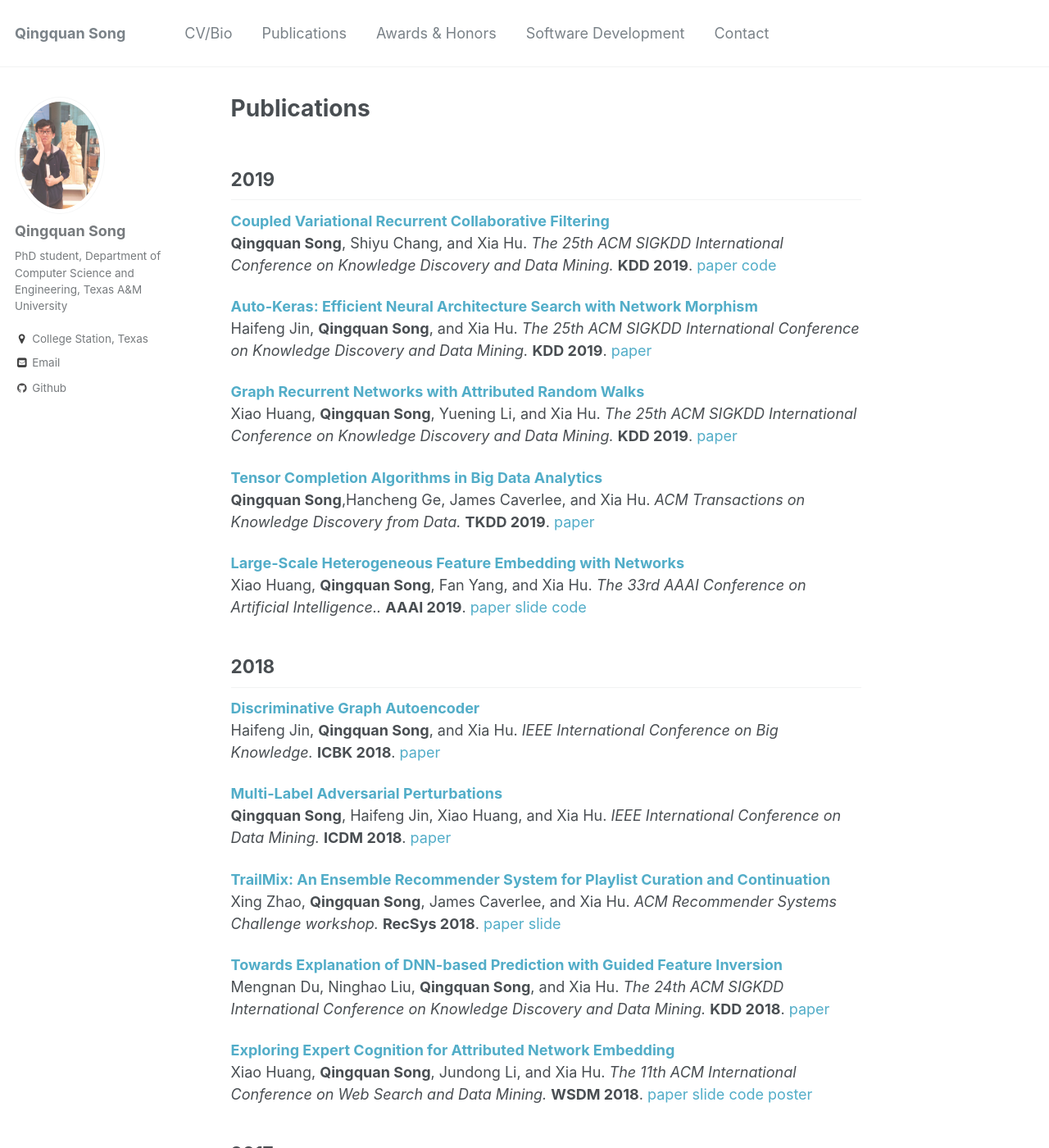
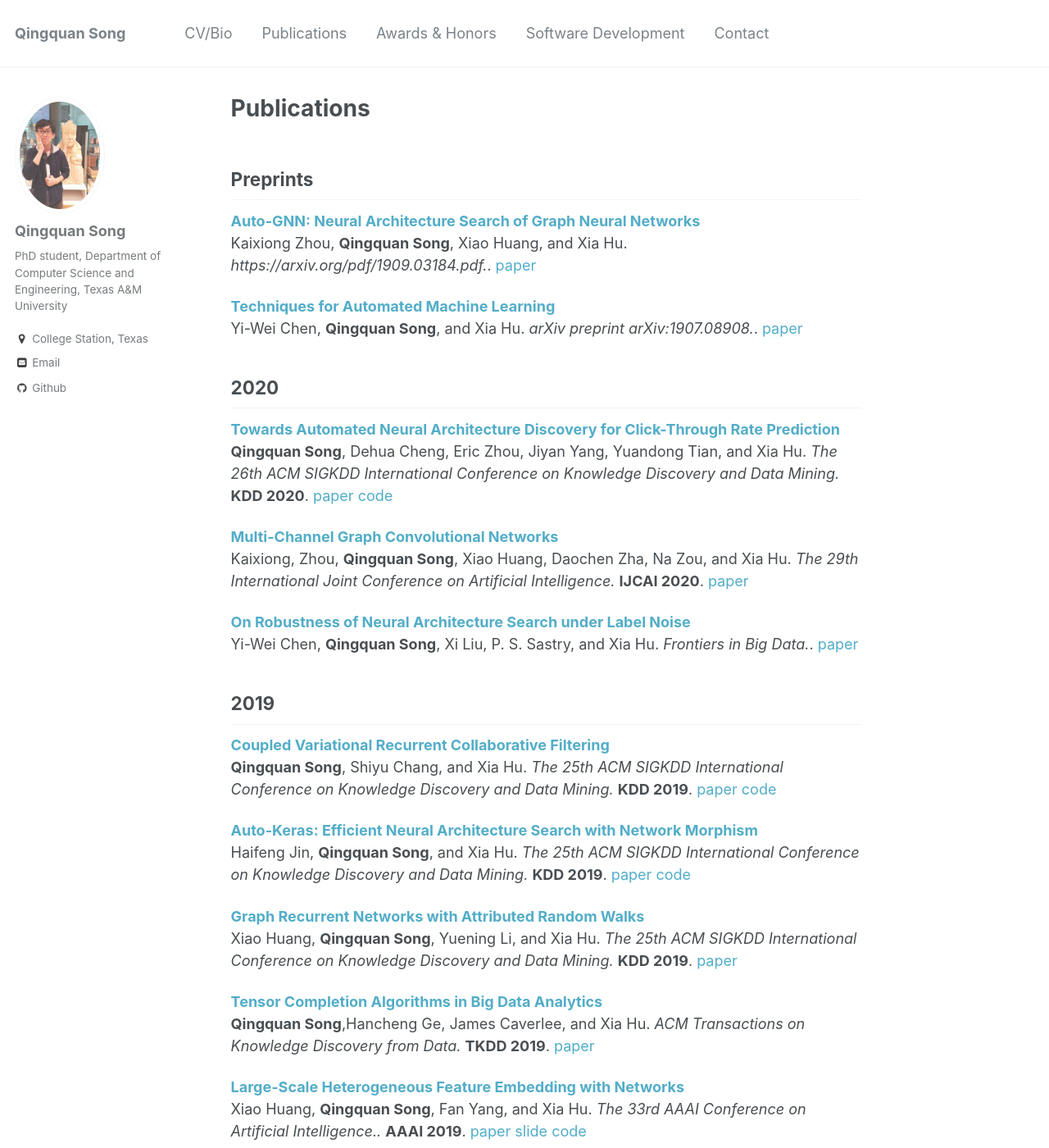
Before and after one commit to song3134/qqsong.github.io, a Jekyll site: the page built from _pages/publications.md, in a window 1280 px wide and 1400 px high. Shown: the whole window at 82% size. Built offline with Jekyll 4.4.1, drawn with Linux system fonts in a browser that asks for light colours.

Commit message:
update publication

```diff
--- a/_pages/publications.md
+++ b/_pages/publications.md
@@ -9,15 +9,37 @@ author_profile: true
 
 <!-- <i>System Machine Learning.</i> <b>SysML 2019</b>.-->
 
+## Preprints
+
+
+<b>[Auto-GNN: Neural Architecture Search of Graph Neural Networks](https://arxiv.org/pdf/1909.03184.pdf)</b><br>Kaixiong Zhou, <b>Qingquan Song</b>, Xiao Huang, and Xia Hu. <i>https://arxiv.org/pdf/1909.03184.pdf.</i>. [paper](https://arxiv.org/pdf/1909.03184.pdf)
+
+
+<b>[Techniques for Automated Machine Learning](https://arxiv.org/pdf/1907.08908.pdf)</b><br>Yi-Wei Chen, <b>Qingquan Song</b>, and Xia Hu. <i>arXiv preprint arXiv:1907.08908.</i>. [paper](https://arxiv.org/pdf/1907.08908.pdf)
+
+
+## 2020
+
+<b>[Towards Automated Neural Architecture Discovery for Click-Through Rate Prediction](??)</b><br><b>Qingquan Song</b>, Dehua Cheng, Eric Zhou, Jiyan Yang, Yuandong Tian, and Xia Hu. <i>The 26th ACM SIGKDD International Conference on Knowledge Discovery and Data Mining.</i> <b>KDD 2020</b>. [paper](??) [code](??)
+
+
+
+<b>[Multi-Channel Graph Convolutional Networks](??)</b><br>Kaixiong, Zhou, <b>Qingquan Song</b>, Xiao Huang, Daochen Zha, Na Zou, and Xia Hu. <i>The 29th International Joint Conference on Artificial Intelligence.</i> <b>IJCAI 2020</b>. [paper](??)
+
+
+
+<b>[On Robustness of Neural Architecture Search under Label Noise](https://www.frontiersin.org/articles/10.3389/fdata.2020.00002/full)</b><br>Yi-Wei Chen, <b>Qingquan Song</b>, Xi Liu, P. S. Sastry, and Xia Hu. <i>Frontiers in Big Data.</i>. [paper](https://www.frontiersin.org/articles/10.3389/fdata.2020.00002/full)
+
+
 ## 2019
 
-<b>[Coupled Variational Recurrent Collaborative Filtering](http://qingquansong.github.io/publications/CVRCF)</b><br><b>Qingquan Song</b>, Shiyu Chang, and Xia Hu. <i>The 25th ACM SIGKDD International Conference on Knowledge Discovery and Data Mining.</i> <b>KDD 2019</b>. [paper](??) [code](https://github.com/qingquansong/CVRCF)
+<b>[Coupled Variational Recurrent Collaborative Filtering](http://qingquansong.github.io/publications/CVRCF)</b><br><b>Qingquan Song</b>, Shiyu Chang, and Xia Hu. <i>The 25th ACM SIGKDD International Conference on Knowledge Discovery and Data Mining.</i> <b>KDD 2019</b>. [paper](https://dl.acm.org/doi/pdf/10.1145/3292500.3330940) [code](https://github.com/qingquansong/CVRCF)
 
 
-<b>[Auto-Keras: Efficient Neural Architecture Search with Network Morphism](http://qingquansong.github.io/publications/AK)</b><br>Haifeng Jin, <b>Qingquan Song</b>, and Xia Hu. <i>The 25th ACM SIGKDD International Conference on Knowledge Discovery and Data Mining.</i> <b>KDD 2019</b>. [paper](??)
+<b>[Auto-Keras: Efficient Neural Architecture Search with Network Morphism](http://qingquansong.github.io/publications/AK)</b><br>Haifeng Jin, <b>Qingquan Song</b>, and Xia Hu. <i>The 25th ACM SIGKDD International Conference on Knowledge Discovery and Data Mining.</i> <b>KDD 2019</b>. [paper](https://dl.acm.org/doi/pdf/10.1145/3292500.3330648) [code](http://autokeras.com)
 
 
-<b>[Graph Recurrent Networks with Attributed Random Walks](http://qingquansong.github.io/publications/GraphRNA)</b><br>Xiao Huang, <b>Qingquan Song</b>, Yuening Li, and Xia Hu. <i>The 25th ACM SIGKDD International Conference on Knowledge Discovery and Data Mining.</i> <b>KDD 2019</b>. [paper](??)
+<b>[Graph Recurrent Networks with Attributed Random Walks](http://qingquansong.github.io/publications/GraphRNA)</b><br>Xiao Huang, <b>Qingquan Song</b>, Yuening Li, and Xia Hu. <i>The 25th ACM SIGKDD International Conference on Knowledge Discovery and Data Mining.</i> <b>KDD 2019</b>. [paper](https://dl.acm.org/doi/pdf/10.1145/3292500.3330941)
 
 
 <b>[Tensor Completion Algorithms in Big Data Analytics](http://qingquansong.github.io/publications/Survey)</b><br><b>Qingquan Song</b>,Hancheng Ge, James Caverlee, and Xia Hu. <i>ACM Transactions on Knowledge Discovery from Data.</i> <b>TKDD 2019</b>. [paper](https://dl.acm.org/citation.cfm?id=3278607)
```
Also changed, not shown: 1 other file.
